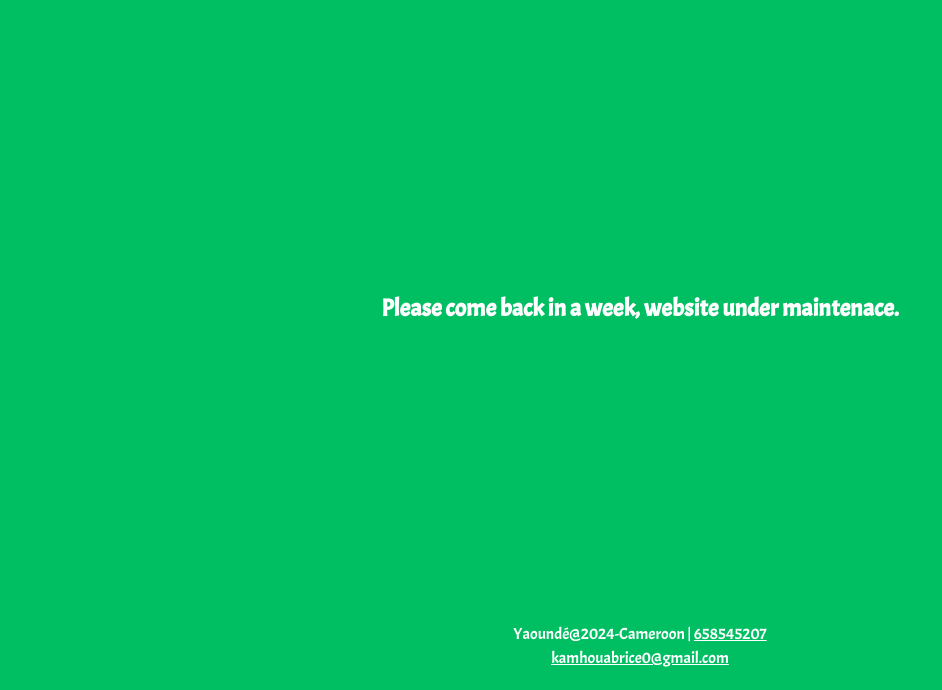
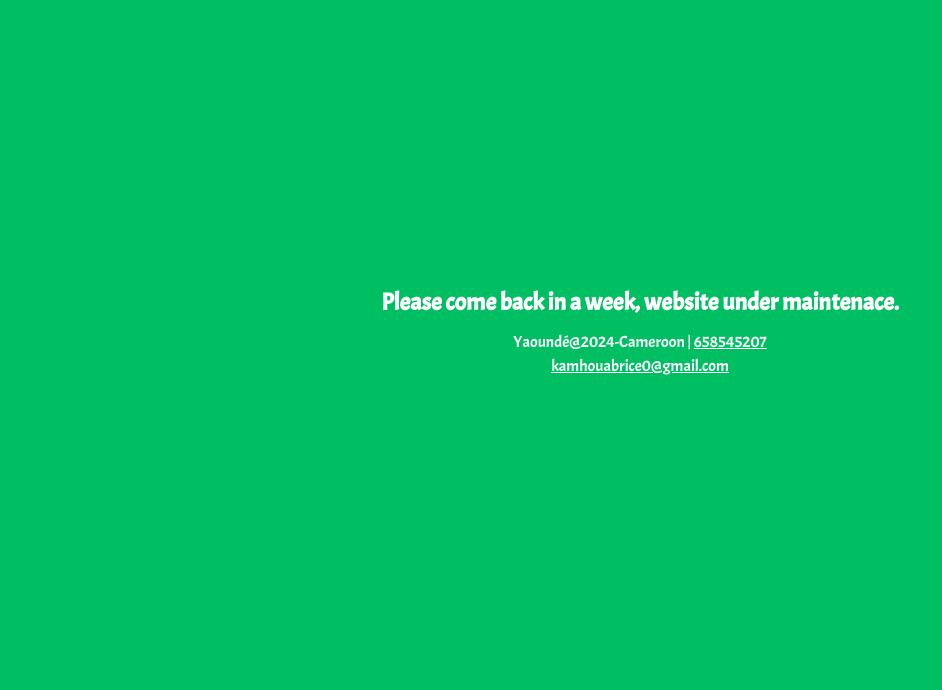
Before and after one commit to roaxer/website, a website: page maintenance/src/index.html in a window 1280 px wide. Shown: the part 110-800 px from the top of the page, without its empty margins (0-942 px from the left). Drawn offline with Linux system fonts and the light colour scheme; files whose address does not match are found by name.

Commit message:
centered contacts

```diff
--- a/maintenance/src/index.html
+++ b/maintenance/src/index.html
@@ -25,10 +25,11 @@
   </header>
   <main class="text-center">
     <p class="font-bold text-2xl">Please come back in a week, website under maintenace.</p>
+    <div class="text-center mt-3 ">
+      <p>Yaoundé@2024-Cameroon | <a class="underline" href="tel:+237658545207">658545207</a></p>
+      <a class="underline" href="mailto:kamhouabrice0@gmail.com">kamhouabrice0@gmail.com</a>
+    </div>
   </main>
-  <footer class="text-center">
-    <p>Yaoundé@2024-Cameroon | <a class="underline" href="tel:+237658545207">658545207</a></p>
-    <a class="underline" href="mailto:kamhouabrice0@gmail.com">kamhouabrice0@gmail.com</a>
-  </footer>
+  <footer></footer>
 </body>
 </html>
```
Also changed, not shown: maintenance/src/styles/output.css.
